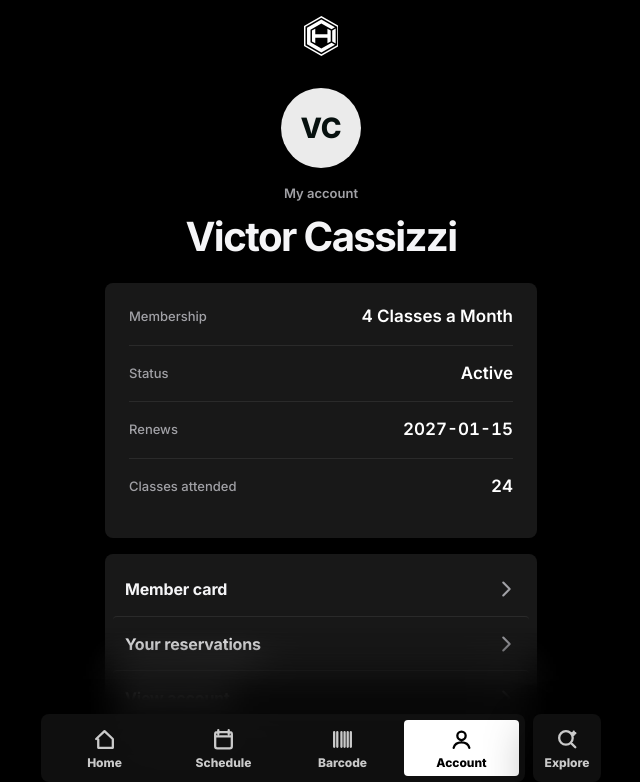
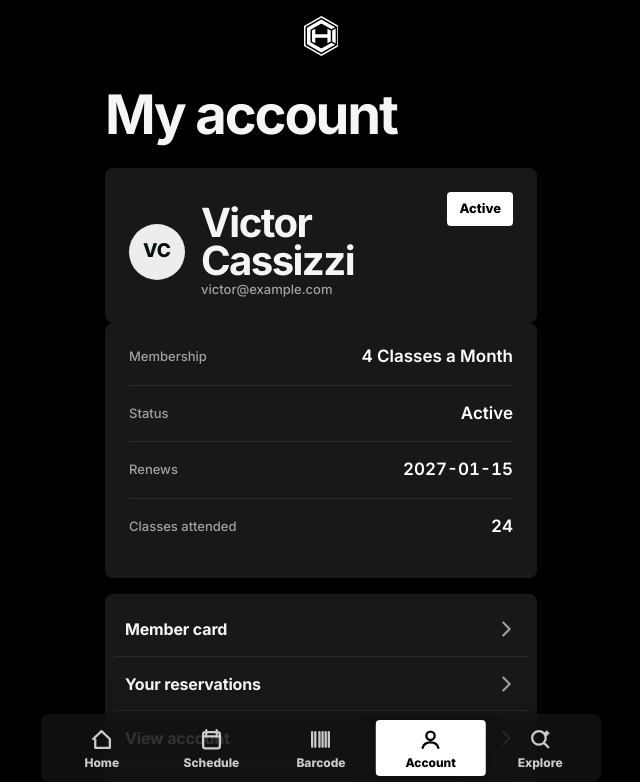
Before and after one commit to hcimarketinghost/member-portal, a Next.js app: page /account in a window 1280 px wide. Shown: the top 782 px of the page, without its empty margins (319-959 px from the left). Built offline with nearby package versions, Linux system fonts and the light colour scheme; no server answers.

Commit message:
Refine member portal layout

```diff
--- a/src/app/account/page.tsx
+++ b/src/app/account/page.tsx
@@ -1,5 +1,5 @@
 import AccountActions from "@/components/AccountActions";
-import { AppContent, AppHeader, AppPage } from "@/components/AppPage";
+import { AppContent, AppPage, PageTitle } from "@/components/AppPage";
 import { getAccount } from "@/lib/clubready";
 
 // TODO: replace with the real signed-in member's ClubReady UserId.
@@ -12,15 +12,22 @@ export default async function AccountPage() {
   return (
     <AppPage>
       <AppContent maxWidth={560}>
-        <AppHeader className="hp-profile-header">
-          <span className="hp-member-avatar" style={{ width: 80, height: 80, fontSize: 28, marginBottom: 16 }}>
-            {initials}
-          </span>
-          <p className="hp-eyebrow">My account</p>
-          <h1 className="hp-h2">
-            {account.FirstName} {account.LastName}
-          </h1>
-        </AppHeader>
+        <PageTitle title="My account" />
+
+        <section className="hp-card">
+          <div className="hp-member-card-top">
+            <div className="hp-detail-instructor">
+              <span className="hp-member-avatar">{initials}</span>
+              <div>
+                <div className="hp-h2">
+                  {account.FirstName} {account.LastName}
+                </div>
+                <div className="hp-label">{account.Email}</div>
+              </div>
+            </div>
+            <span className="hp-member-status">{account.CustomStatusText}</span>
+          </div>
+        </section>
 
         <div id="account-details" className="hp-card">
           <Row label="Membership" value={account.MembershipTypeName} first />
--- a/src/app/globals.css
+++ b/src/app/globals.css
@@ -44,72 +44,57 @@ html, body {
 .hp-screen { padding-bottom: 152px; }
 
 /* ── Fixed app dock ───────────────────────────────────────────── */
-.hp-appnav-scrim {
-  position: fixed; left: 0; right: 0; bottom: 0; z-index: 45;
-  height: 172px; pointer-events: none;
-  background: linear-gradient(180deg, rgba(0, 0, 0, 0) 0%, rgba(0, 0, 0, 0.55) 34%, rgba(0, 0, 0, 0.94) 100%);
-  backdrop-filter: blur(18px) saturate(120%); -webkit-backdrop-filter: blur(18px) saturate(120%);
-  mask-image: linear-gradient(180deg, transparent 0%, #000 42%, #000 100%);
-  -webkit-mask-image: linear-gradient(180deg, transparent 0%, #000 42%, #000 100%);
-}
 .hp-appnav {
   position: fixed; left: 50%; bottom: max(18px, env(safe-area-inset-bottom));
   transform: translateX(-50%); z-index: 50;
-  width: min(560px, calc(100vw - 28px)); display: flex; align-items: stretch; gap: 8px;
-  pointer-events: none;
+  width: min(560px, calc(100vw - 28px));
+  pointer-events: auto;
 }
 .hp-appnav-cluster {
-  flex: 1 1 auto; min-width: 0; display: grid; grid-template-columns: repeat(4, minmax(0, 1fr));
-  gap: 4px; padding: 6px; border-radius: var(--radius-card);
+  --active-index: 0;
+  position: relative; min-width: 0; display: grid; grid-template-columns: repeat(5, minmax(0, 1fr));
+  gap: 0; padding: 6px; border-radius: var(--radius-card);
   background: var(--glass); border: 0;
   box-shadow: 0 18px 48px rgba(0, 0, 0, 0.42);
-  backdrop-filter: blur(22px) saturate(130%); -webkit-backdrop-filter: blur(22px) saturate(130%);
-  pointer-events: auto;
+  overflow: hidden;
 }
-.hp-appnav-link,
-.hp-appnav-explore {
+.hp-appnav-selection {
+  position: absolute; top: 6px; bottom: 6px; left: 6px; z-index: 0;
+  width: calc((100% - 12px) / 5); border-radius: var(--radius-control);
+  background: #fff;
+  box-shadow: 0 10px 26px rgba(0, 0, 0, 0.2);
+  transform: translateX(calc(var(--active-index) * 100%));
+  transition: transform 180ms cubic-bezier(.2, .8, .2, 1);
+}
+.hp-appnav-link {
+  position: relative; z-index: 1;
   min-width: 0; color: rgba(255, 255, 255, 0.78); text-decoration: none;
   display: flex; flex-direction: column; align-items: center; justify-content: center; gap: 5px;
   font-size: 11px; line-height: 1; font-weight: 800; letter-spacing: 0;
-}
-.hp-appnav-link {
   min-height: 56px; padding: 6px 6px; border-radius: var(--radius-control);
+  transition: color 120ms ease;
 }
 .hp-appnav-link.is-active {
-  background: #fff; color: #000;
-}
-.hp-appnav-explore {
-  flex: 0 0 68px; width: 68px; aspect-ratio: 1 / 1; min-height: 0; border-radius: var(--radius-card);
-  background: var(--glass); border: 0;
-  box-shadow: 0 18px 48px rgba(0, 0, 0, 0.42);
-  backdrop-filter: blur(22px) saturate(130%); -webkit-backdrop-filter: blur(22px) saturate(130%);
-  pointer-events: auto;
-}
-.hp-appnav-explore.is-active {
-  background: #fff; color: #000;
+  color: #000;
 }
 .hp-appnav svg {
   width: 23px; height: 23px; display: block; fill: none; stroke: currentColor;
   stroke-width: 2.2; stroke-linecap: round; stroke-linejoin: round;
 }
-.hp-appnav-link:focus,
-.hp-appnav-explore:focus { outline: 0; }
-.hp-appnav-link:focus-visible,
-.hp-appnav-explore:focus-visible { box-shadow: inset 0 0 0 2px rgba(255, 255, 255, 0.32); }
+.hp-appnav-link:focus { outline: 0; }
+.hp-appnav-link:focus-visible { box-shadow: inset 0 0 0 2px rgba(255, 255, 255, 0.32); }
 
 @media (min-width: 720px) {
-  .hp-appnav-link,
-  .hp-appnav-explore { font-size: 12px; }
+  .hp-appnav-link { font-size: 12px; }
   .hp-appnav svg { width: 25px; height: 25px; }
 }
 @media (max-width: 460px) {
   .hp-screen { padding-bottom: 132px; }
-  .hp-appnav { width: calc(100vw - 20px); gap: 8px; }
+  .hp-appnav { width: calc(100vw - 20px); }
   .hp-appnav-cluster { padding: 5px; }
   .hp-appnav-link { min-height: 54px; padding: 5px 4px; font-size: 9px; }
-  .hp-appnav-explore { flex-basis: 64px; width: 64px; font-size: 9px; }
+  .hp-appnav-selection { top: 5px; bottom: 5px; left: 5px; width: calc((100% - 10px) / 5); }
   .hp-appnav svg { width: 21px; height: 21px; }
-  .hp-appnav-scrim { height: 154px; }
 }
 
 /* ── Top bar: centered logo + top-left back (kiosk logo bar) ──── */
@@ -415,12 +400,13 @@ html, body {
   letter-spacing: -0.04em; max-width: 16ch;
 }
 
-.hp-detail-meta { padding: clamp(24px, 4vh, 40px) 0 clamp(32px, 5vh, 56px); display: grid; gap: 28px; }
-.hp-meta-list { display: flex; flex-direction: column; gap: 12px; }
+.hp-detail-meta { padding: clamp(24px, 4vh, 40px) 0 clamp(32px, 5vh, 56px); display: grid; gap: clamp(34px, 5vh, 44px); }
+.hp-meta-list { display: flex; flex-direction: column; gap: 14px; }
 .hp-meta-row { display: grid; grid-template-columns: 72px 1fr; gap: 16px; align-items: baseline; }
 .hp-meta-label { font-size: 16px; font-weight: 700; letter-spacing: -0.01em; color: #fff; }
 .hp-meta-value { font-size: 16px; font-weight: 400; letter-spacing: -0.01em; color: #fff; }
-.hp-detail-instructor { display: flex; align-items: center; gap: 16px; padding-top: 8px; }
+.hp-detail-instructor { display: flex; align-items: center; gap: 16px; }
+.hp-detail .hp-detail-instructor { margin-top: 12px; }
 .hp-detail-instructor-photo {
   width: 64px; height: 64px; border-radius: 50%; overflow: hidden; flex-shrink: 0;
   background: rgba(255, 255, 255, 0.92); color: #07110f;
--- a/src/components/BottomNav.tsx
+++ b/src/components/BottomNav.tsx
@@ -2,6 +2,7 @@
 
 import Link from "next/link";
 import { usePathname } from "next/navigation";
+import type { CSSProperties } from "react";
 
 type IconName = "home" | "schedule" | "barcode" | "account" | "explore";
 
@@ -10,9 +11,8 @@ const MAIN_ITEMS: Array<{ href: string; label: string; icon: IconName; match: st
   { href: "/classes", label: "Schedule", icon: "schedule", match: ["/classes"] },
   { href: "/barcode", label: "Barcode", icon: "barcode", match: ["/barcode"] },
   { href: "/account", label: "Account", icon: "account", match: ["/account"] },
+  { href: "/explore", label: "Explore", icon: "explore", match: ["/explore"] },
 ];
-
-const EXPLORE_ITEM = { href: "/explore", label: "Explore", icon: "explore" as const, match: ["/explore"] };
 
 function Icon({ name }: { name: IconName }) {
   if (name === "home") {
@@ -60,12 +60,15 @@ function isActive(pathname: string, match: string[]) {
 
 export default function BottomNav() {
   const pathname = usePathname();
+  const activeIndex = Math.max(
+    0,
+    MAIN_ITEMS.findIndex((item) => isActive(pathname, item.match)),
+  );
 
   return (
-    <>
-      <div className="hp-appnav-scrim" aria-hidden="true" />
     <nav className="hp-appnav" aria-label="Member portal">
-        <div className="hp-appnav-cluster">
+      <div className="hp-appnav-cluster" style={{ "--active-index": activeIndex } as CSSProperties}>
+        <span className="hp-appnav-selection" aria-hidden="true" />
         {MAIN_ITEMS.map((item) => {
           const active = isActive(pathname, item.match);
           return (
@@ -81,16 +84,6 @@ export default function BottomNav() {
           );
         })}
       </div>
-        <Link
-          href={EXPLORE_ITEM.href}
-          className={`hp-appnav-explore ${isActive(pathname, EXPLORE_ITEM.match) ? "is-active" : ""}`}
-          aria-label="Explore"
-          aria-current={isActive(pathname, EXPLORE_ITEM.match) ? "page" : undefined}
-        >
-          <Icon name={EXPLORE_ITEM.icon} />
-          <span>{EXPLORE_ITEM.label}</span>
-        </Link>
     </nav>
-    </>
   );
 }
```
Also changed, not shown: src/app/barcode/page.tsx (+5 -3 lines). Lines whose indentation alone changed are shown as unchanged.
